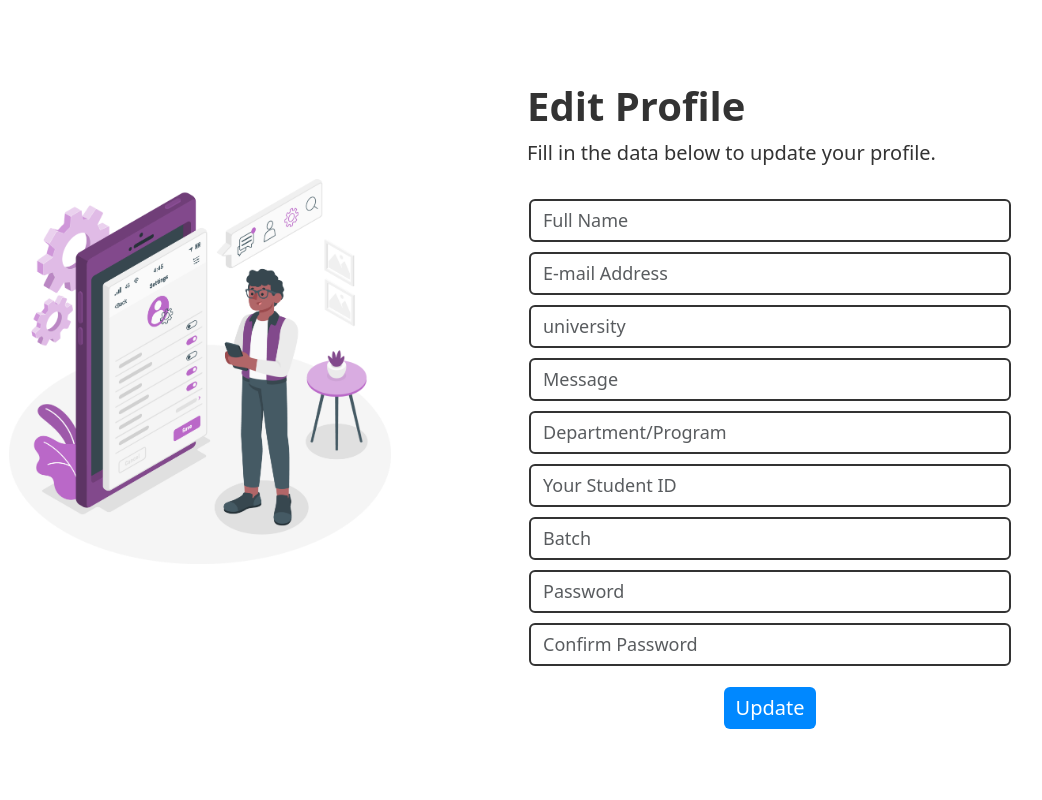
After one commit to sakhadib/the_cr_mate, a PHP site: page /editprofile/index.html in a window 1280 px wide. The commit adds this page. Shown: the whole page, without its empty margins (155-1197 px from the left). Run offline with PHP 8.4, Linux system fonts and the light colour scheme.

Commit message:
edit_profile_done

```diff
--- /dev/null
+++ b/editprofile/index.html
@@ -0,0 +1,98 @@
+<!DOCTYPE html>
+<html lang="en">
+<head>
+    <meta charset="UTF-8">
+    <meta name="viewport" content="width=device-width, initial-scale=1.0">
+    <title>CR Mate</title>
+
+        <!-- bootstrap -->
+        <link href="https://cdn.jsdelivr.net/npm/bootstrap@5.3.0/dist/css/bootstrap.min.css" rel="stylesheet" integrity="sha384-9ndCyUaIbzAi2FUVXJi0CjmCapSmO7SnpJef0486qhLnuZ2cdeRhO02iuK6FUUVM" crossorigin="anonymous">
+        <script defer src="https://cdn.jsdelivr.net/npm/bootstrap@5.3.0/dist/js/bootstrap.bundle.min.js" integrity="sha384-geWF76RCwLtnZ8qwWowPQNguL3RmwHVBC9FhGdlKrxdiJJigb/j/68SIy3Te4Bkz" crossorigin="anonymous"></script>
+
+        <!-- Site Icon -->
+         <!-- Favicon -->
+        <link rel="icon" type="image/png" sizes="16x16" href="../rsx/1@4x.png">
+        <!-- For high-resolution displays -->
+        <link rel="icon" type="image/png" sizes="32x32" href="../rsx/1@4x.png">
+        <link rel="icon" type="image/png" sizes="48x48" href="../rsx/1@4x.png">
+        <link rel="icon" type="image/png" sizes="64x64" href="../rsx/1@4x.png">
+        <link rel="icon" type="image/png" sizes="128x128" href="../rsx/1@4x.png">
+        <!-- For Internet Explorer -->
+        <link rel="icon" type="image/x-icon" href="../rsx/1@4x.png">
+
+        <!-- css -->
+        <link rel="stylesheet" href="style.css">
+
+
+        <!-- icons -->
+        <link rel="stylesheet" href="https://unicons.iconscout.com/release/v4.0.8/css/line.css">
+</head>
+<body>
+    <div class="tr-formbody">
+        <div class="container">
+            <div class="row">
+                <div class="col-lg-6 d-none d-lg-block">
+                    <div class="tr-formholder">
+                        <img src="../images/editprofiel.png" class="signup-image">
+                    </div>
+                </div>
+                <div class="col-lg-6 col-12">
+                    <div class="tr-formholder">
+                        <div class="tr-formitems">
+                            <div class="tr-greeting">
+                                <h3>Edit Profile</h3>
+                                <p>Fill in the data below to update your profile.</p>
+                            </div>
+                            <form action="#">
+                                <div class="container">
+                                    <div class="row">
+                                        <div class="col-12 ">
+                                            <input type="text" class="form-control" name="name" placeholder="Full Name" required>
+                                        </div>
+                                        <div class="col-12">
+                                            <input type="email" class="form-control" name="email" placeholder="E-mail Address" required>
+                                        </div>
+                                        <div class="col-12">
+                                            <input type="text" class="form-control" name="university" placeholder="university" required>
+                                        </div>
+
+                                        <div class="col-12">
+                                            <input type="text" class="form-control message-box" name="message" placeholder="Message" required>
+                                        </div>
+                                        <div class="col-md-12">
+                                            <input type="text" class="form-control" name="department" placeholder="Department/Program" required>
+                                        </div>
+                                        <div class="col-md-12">
+                                            <input type="text" class="form-control" name="univ_id" placeholder="Your Student ID" required>
+                                        </div>
+                                        <div class="col-md-12">
+                                            <input type="text" class="form-control" name="batch" placeholder="Batch" required>
+                                        </div>
+                                        <div class="col-md-12">
+                                            <input type="password" class="form-control" name="password" placeholder="Password" required>
+                                        </div>
+                                        <div class="col-md-12">
+                                            <input type="password" class="form-control" name="re_password" placeholder="Confirm Password" required>
+                                        </div>
+                                        <style>
+                                            @media screen and (max-width: 767px) {
+                                                /* Apply styles only on devices with a maximum width of 767px */
+                                                .sh-search {
+                                                    width: 100%; /* Set the button to full width on mobile devices */
+                                                }
+                                            }
+                                        </style>
+                                        <div class="form-button mt-3">
+                                            <button id="submit" type="submit" class="btn btn-primary sh-search">Update</button>
+                                        </div>
+                                    </div>
+                                </div>
+                            </form>
+                        </div>
+                    </div>
+                </div>
+            </div>
+        </div>
+    </div>
+</body>
+</html>
--- a/signup/style.css
+++ b/editprofile/style.css
@@ -37,7 +37,7 @@
 .tr-greeting h3{
     color: #333;
     font-weight: 800;
-    font-size: 50px;
+    font-size: 40px;
 }
 
 .tr-greeting p{
```
Also changed, not shown: images/editprofiel.png (added).
